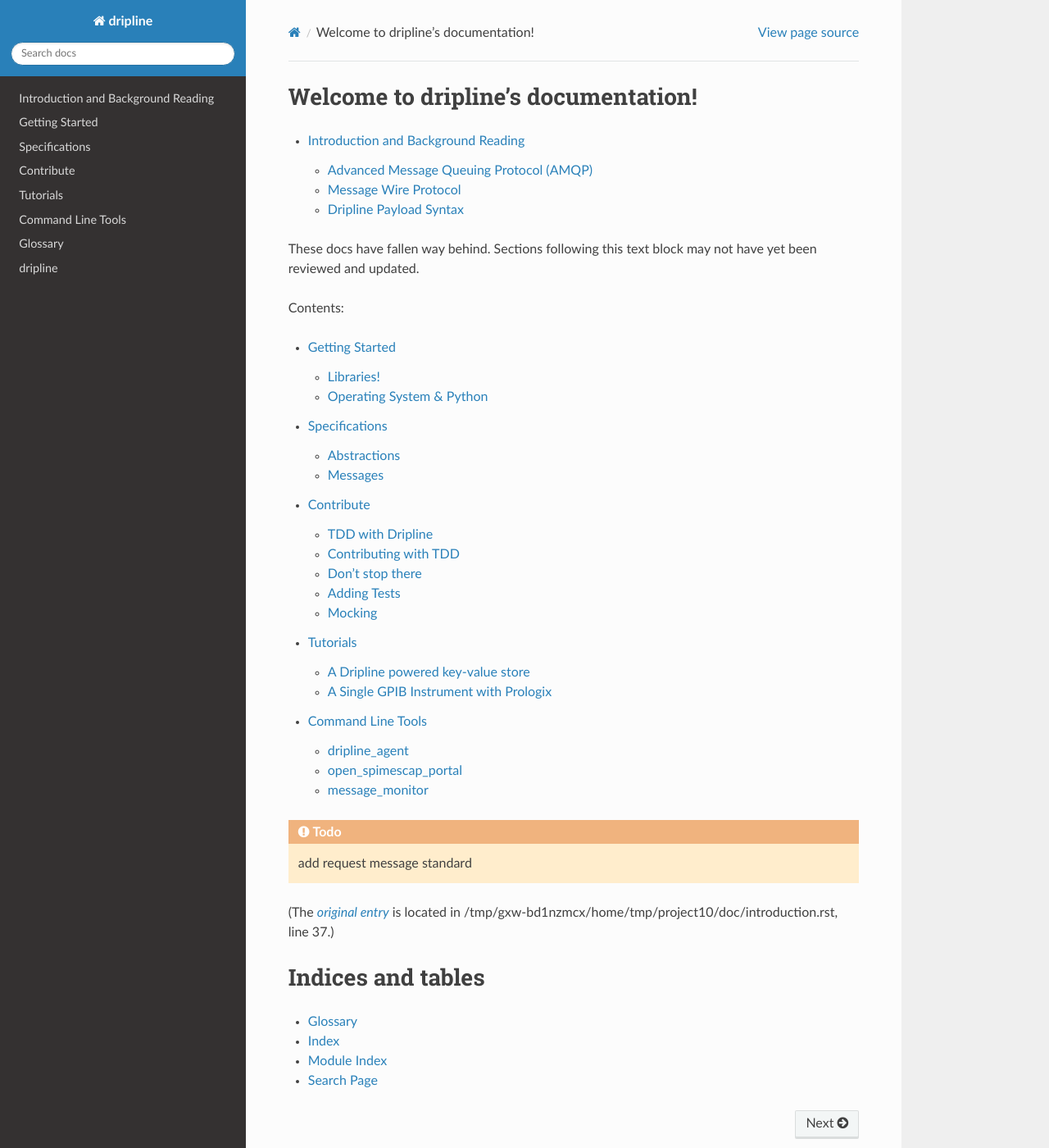
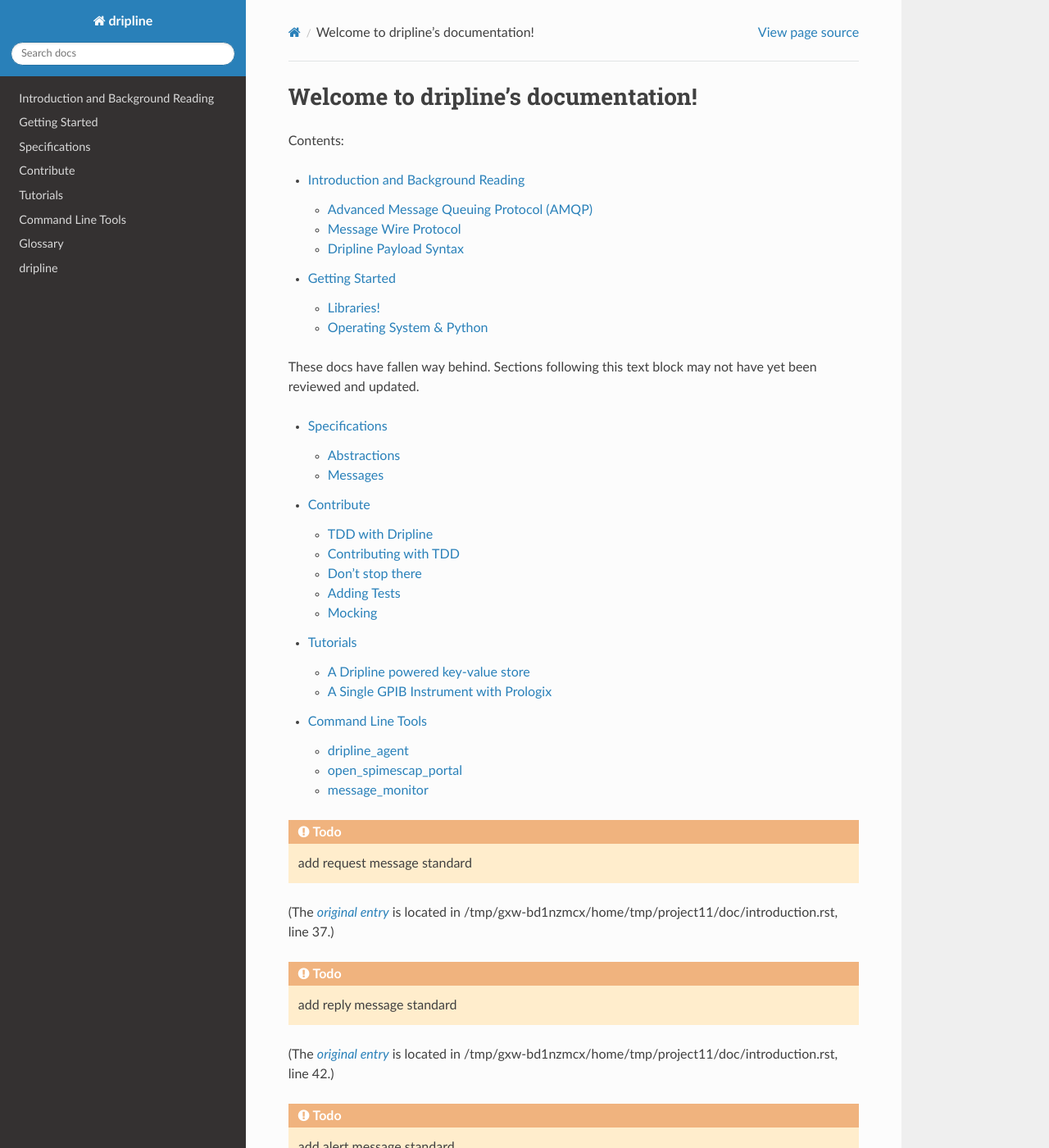
Before and after one commit to driplineorg/dripline-python, a Sphinx documentation site: the page built from doc/index.rst, in a window 1280 px wide and 1400 px high. Shown: the whole window at 82% size. Built offline with Sphinx 7.4.7 and the Read the Docs theme 2.0.0, drawn with Linux system fonts in a browser that asks for light colours; some of the changed text lies outside the part shown.

Commit message:
intro is catching up

```diff
--- a/doc/index.rst
+++ b/doc/index.rst
@@ -6,19 +6,20 @@
 Welcome to dripline's documentation!
 ====================================
 
-.. toctree::
-    :maxdepth: 2
-
-    introduction
-
-These docs have fallen way behind. Sections following this text block may not have yet been reviewed and updated.
-
 Contents:
 
 .. toctree::
     :maxdepth: 2
 
+    introduction
     getting_started
+
+These docs have fallen way behind. Sections following this text block may not have yet been reviewed and updated.
+
+
+.. toctree::
+    :maxdepth: 2
+
     spec
     contribute
     tutorials/tutorials
--- a/doc/introduction.rst
+++ b/doc/introduction.rst
@@ -34,12 +34,14 @@ Here I'll describe the standards expected by dripline for various message types.
 Request Messages
 ++++++++++++++++
 
-.. todo::
-
-    add request message standard
+.. todo:: add request message standard
 
 Reply Messages
 ++++++++++++++
 
+.. todo:: add reply message standard
+
 Alert Messages
 ++++++++++++++
+
+.. todo:: add alert message standard
--- a/setup.py
+++ b/setup.py
@@ -44,6 +44,8 @@ setup(
     install_requires=['pika>=0.9.8', 'PyYAML', 'msgpack-python'],
     extras_require={
         'doc': ['sphinx', 'sphinx_rtd_theme', 'sphinxcontrib-programoutput'],# sphinx-argparse
+        'database': ['sqlalchemy', 'psycopg2'],
+        'other': ['colorlog', 'ipython', 'ipdb'],
     },
     url='http://www.github.com/project8/dripline',
     tests_require=['pytest'],
```
